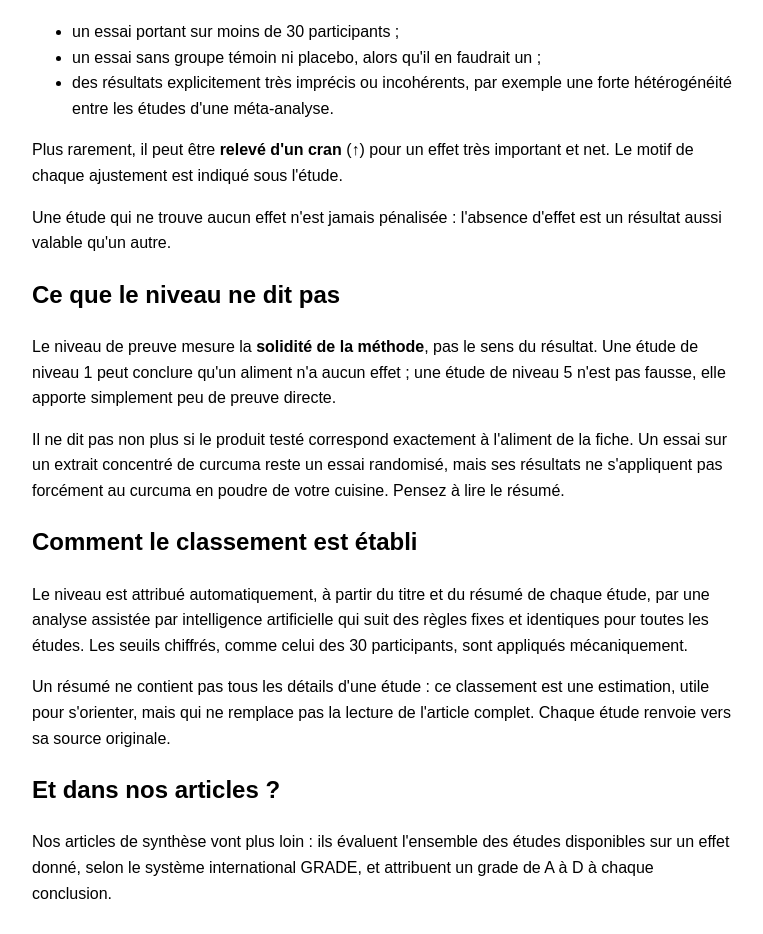
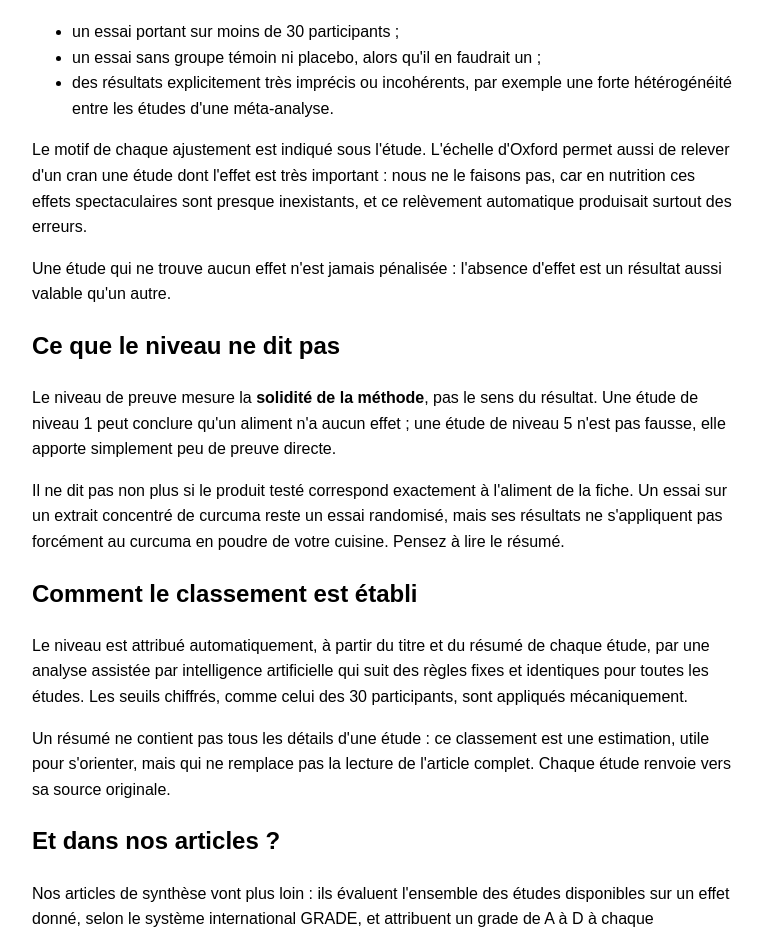
Before and after one commit to bruno13198/santeetlongevite, a Next.js app: page /niveaux-de-preuve in a window 1280 px wide. Shown: the part 2021-2955 px from the top of the page, without its empty margins (258-1021 px from the left). Built offline with nearby package versions, Linux system fonts and the light colour scheme.

Commit message:
Update explanation for study rating adjustments
Clarify the criteria for adjusting study ratings based on effect size in the Oxford scale.

```diff
--- a/app/niveaux-de-preuve/page.js
+++ b/app/niveaux-de-preuve/page.js
@@ -141,8 +141,10 @@ export default function NiveauxDePreuve() {
         <li>des résultats explicitement très imprécis ou incohérents, par exemple une forte hétérogénéité entre les études d'une méta-analyse.</li>
       </ul>
       <p>
-        Plus rarement, il peut être <strong>relevé d'un cran</strong> (↑) pour un effet très important et net.
-        Le motif de chaque ajustement est indiqué sous l'étude.
+        Le motif de chaque ajustement est indiqué sous l'étude. L'échelle d'Oxford permet aussi de
+        relever d'un cran une étude dont l'effet est très important : nous ne le faisons pas, car en
+        nutrition ces effets spectaculaires sont presque inexistants, et ce relèvement automatique
+        produisait surtout des erreurs.
       </p>
       <p>
         Une étude qui ne trouve aucun effet n'est jamais pénalisée : l'absence d'effet est un résultat
```
